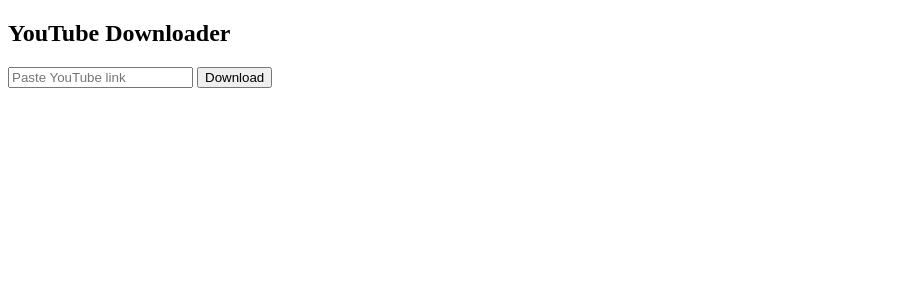
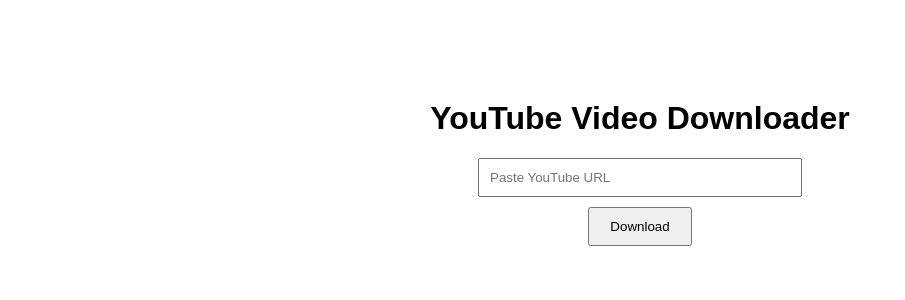
Before and after one commit to Sangeetha-123549/video-downloader, a Flask app: page / in a window 1280 px wide. Shown: the top 300 px of the page, without its empty margins (0-905 px from the left). Run offline with Flask 3, Linux system fonts and the light colour scheme.

Commit message:
templates/index.html

```diff
--- a/templates/index.html
+++ b/templates/index.html
@@ -1,23 +1,32 @@
-<!DOCTYPE html>
 <!DOCTYPE html>
 <html>
 <head>
-    <title>Video Downloader</title>
+    <title>YouTube Downloader</title>
+    <style>
+        body{
+            font-family: Arial;
+            text-align:center;
+            margin-top:100px;
+        }
+        input{
+            width:300px;
+            padding:10px;
+        }
+        button{
+            padding:10px 20px;
+            margin-top:10px;
+        }
+    </style>
 </head>
 <body>
 
-<h2>YouTube Downloader</h2>
+<h1>YouTube Video Downloader</h1>
 
-<input id="url" placeholder="Paste YouTube link">
-<button onclick="go()">Download</button>
-
-<p id="msg"></p>
-
-<script>
-function go(){
-    document.getElementById("msg").innerText = "Working...";
-}
-</script>
+<form action="/download" method="post">
+    <input type="text" name="url" placeholder="Paste YouTube URL" required>
+    <br>
+    <button type="submit">Download</button>
+</form>
 
 </body>
 </html>
```
